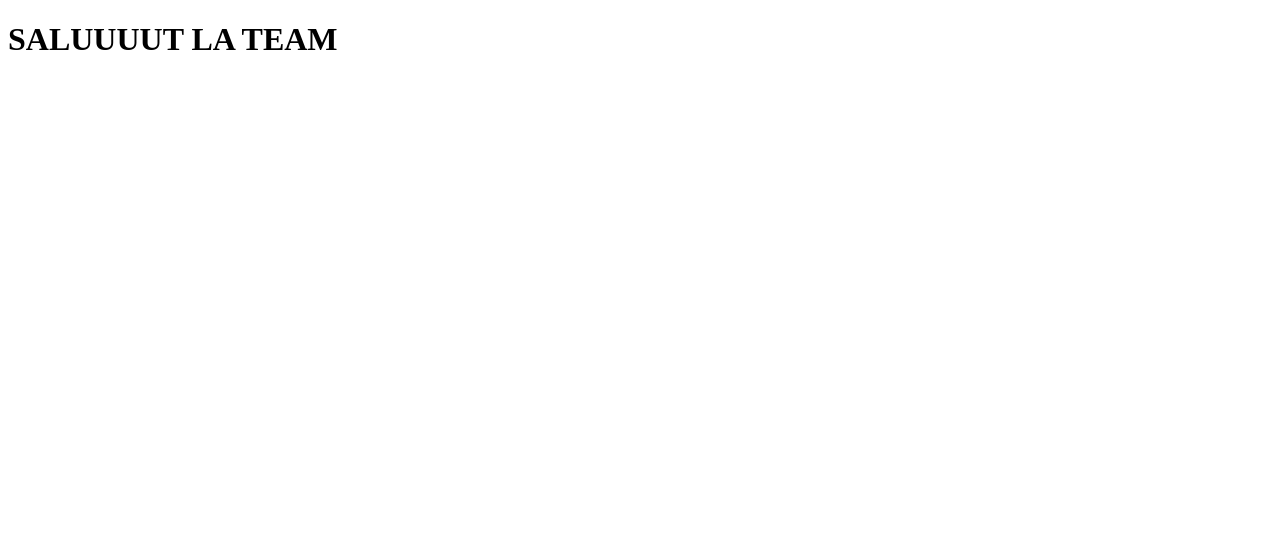
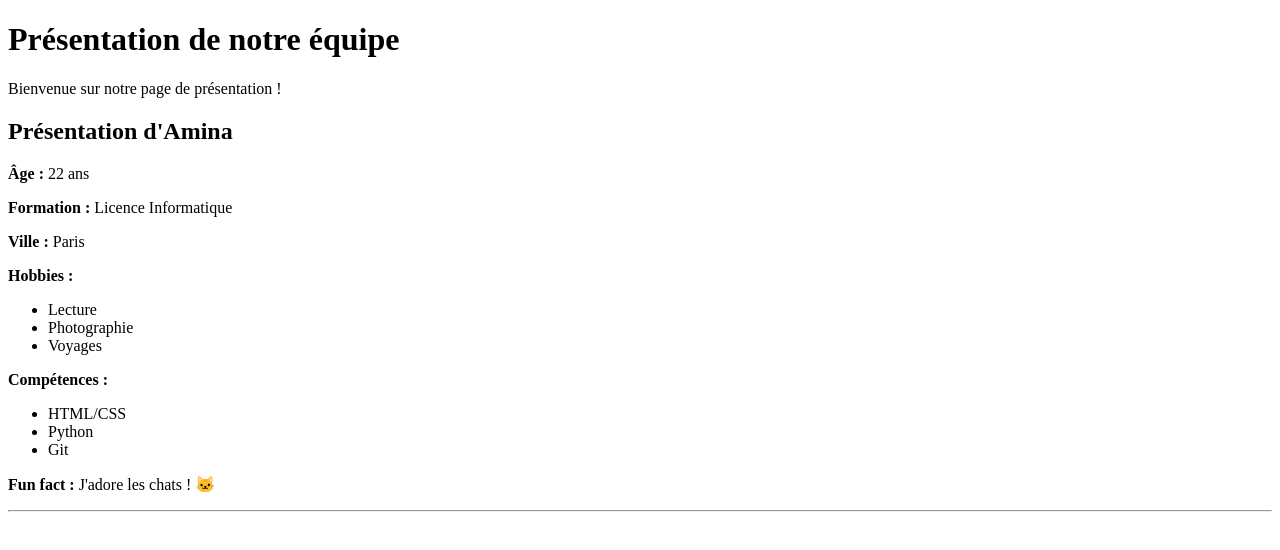
Before and after one commit to amine-rhm/TD_UPJV, a plain HTML site: page index.html in a window 1280 px wide. Drawn offline with Linux system fonts and the light colour scheme.

Commit message:
Ajout de la présentation d'Amina

```diff
--- a/index.html
+++ b/index.html
@@ -1,11 +1,41 @@
 <!DOCTYPE html>
-<html lang="en">
+<html lang="fr">
 <head>
     <meta charset="UTF-8">
     <meta name="viewport" content="width=device-width, initial-scale=1.0">
-    <title>Document</title>
+    <title>Présentation de l'équipe</title>
 </head>
 <body>
-    <h1>SALUUUUT LA TEAM</h1>
+    <h1>Présentation de notre équipe</h1>
+
+    <p>Bienvenue sur notre page de présentation !</p>
+
+    <!-- Chaque membre ajoutera sa section ici -->
+
+    <!-- Section de Amina -->
+    <section>
+        <h2>Présentation d'Amina</h2>
+        <p><strong>Âge :</strong> 22 ans</p>
+        <p><strong>Formation :</strong> Licence Informatique</p>
+        <p><strong>Ville :</strong> Paris</p>
+
+        <p><strong>Hobbies :</strong></p>
+        <ul>
+            <li>Lecture</li>
+            <li>Photographie</li>
+            <li>Voyages</li>
+        </ul>
+
+        <p><strong>Compétences :</strong></p>
+        <ul>
+            <li>HTML/CSS</li>
+            <li>Python</li>
+            <li>Git</li>
+        </ul>
+
+        <p><strong>Fun fact :</strong> J'adore les chats ! 🐱</p>
+    </section>
+    <hr>
+
 </body>
 </html>
```
